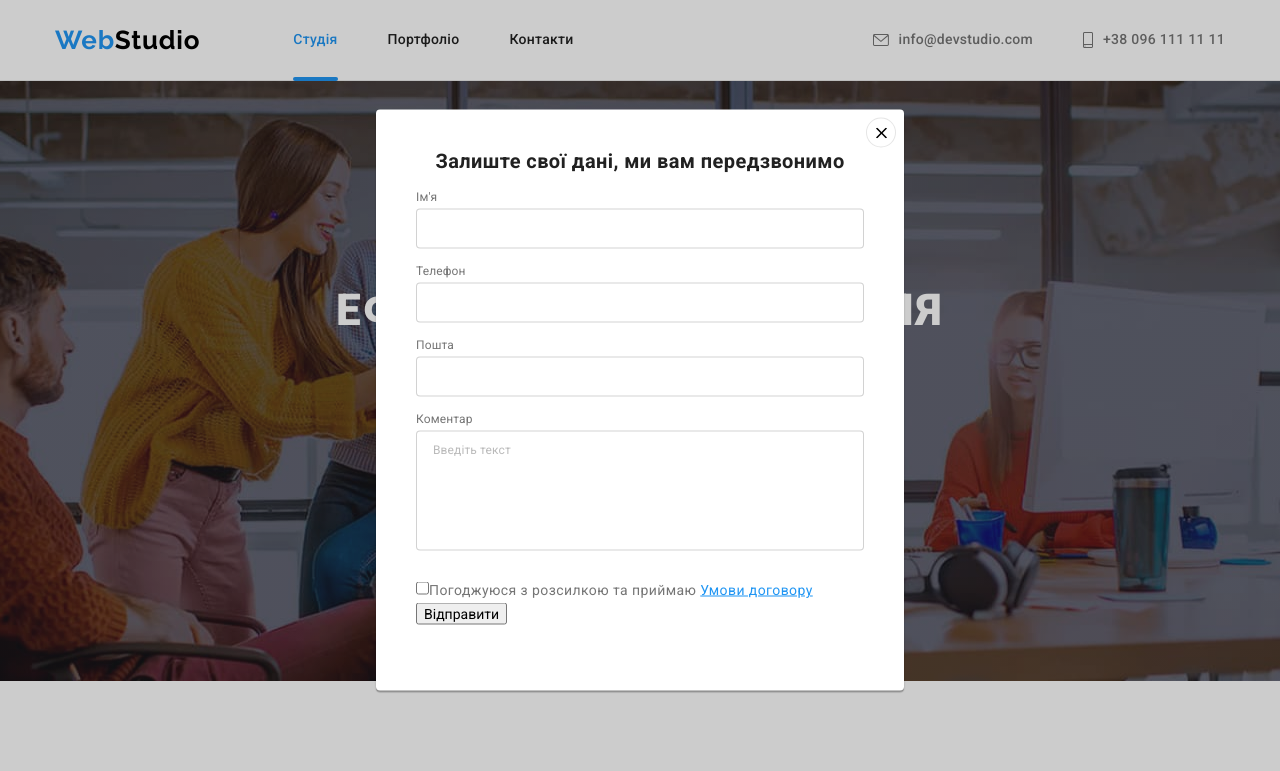
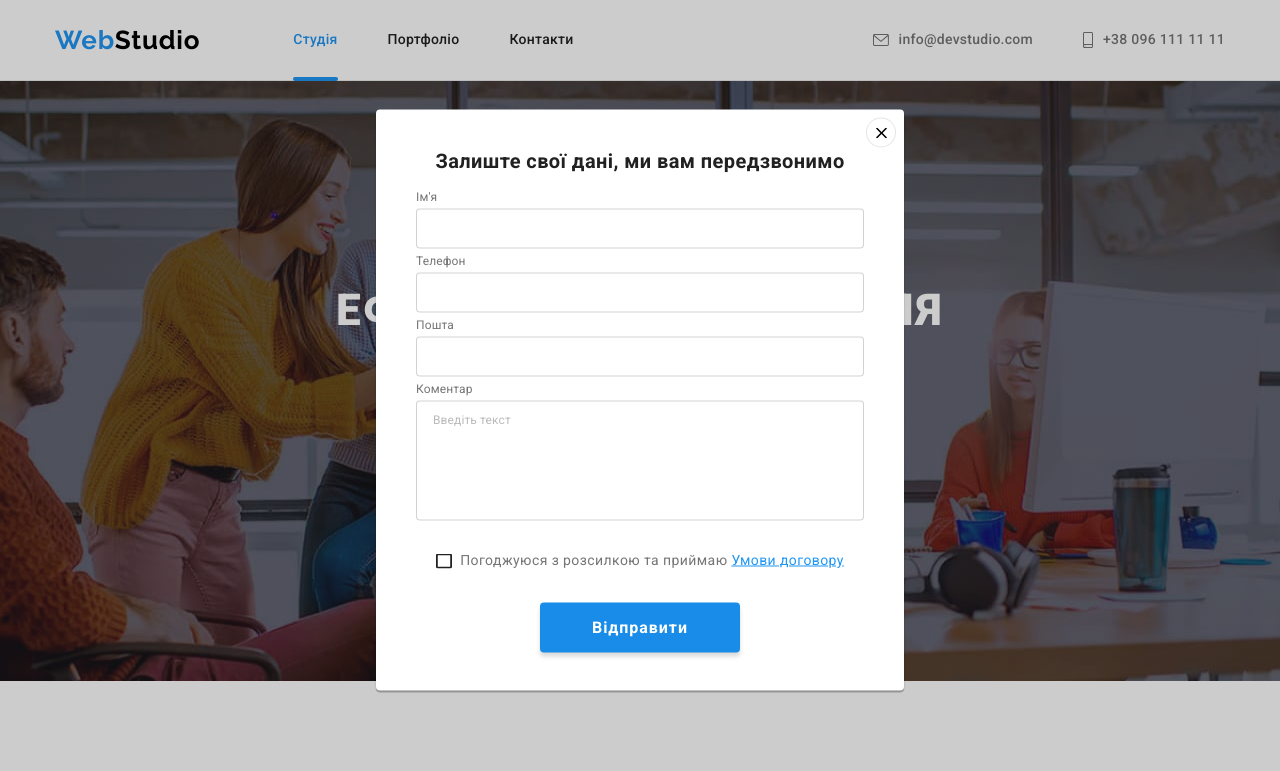
Before and after one commit to Volodymyr-Mospan/goit-markup-hw-06, a plain HTML site: page index.html in a window 1280 px wide. Both pictures are taken after a click on the button "Замовити послугу". Shown: the top 771 px of the page. Drawn offline with nearby package versions, Linux system fonts and the light colour scheme.

Commit message:
Adds buttom submit

```diff
--- a/css/styles.css
+++ b/css/styles.css
@@ -878,6 +878,10 @@ body {
   margin-bottom: 20px;
 }
 
+.modal-form-label {
+  margin-bottom: 10px;
+}
+
 .modal-form-name {
   margin-bottom: 4px;
   font-size: 12px;
@@ -885,9 +889,20 @@ body {
   letter-spacing: 0.01em;
 }
 
+.modal-form-icon-box {
+  position: relative;
+}
+
+.modal-form-icon {
+  position: absolute;
+  top: 11px;
+  left: 12px;
+
+  transform: translate(-50% -50%);
+}
+
 .modal-form-input {
   padding: 11px 41px;
-  margin-bottom: 10px;
 
   width: 100%;
 
@@ -897,13 +912,16 @@ body {
 
 .modal-form-input:hover,
 .modal-form-input:focus {
-  cursor: pointer;
-
   border: 1px solid var(--accent-color);
 }
 
 .modal-form-input:focus-visible {
   outline: none;
+}
+
+.modal-form-input:hover + .modal-form-icon,
+.modal-form-input:focus + .modal-form-icon {
+  fill: var(--accent-color);
 }
 
 .modal-form-comment-input {
@@ -919,9 +937,11 @@ body {
 
 .modal-form-comment-input:hover,
 .modal-form-comment-input:focus {
-  cursor: pointer;
+  border: 1px solid var(--accent-color);
+}
 
-  border: 1px solid var(--accent-color);
+.modal-form-comment-input:focus-visible {
+  outline: none;
 }
 
 .modal-form-comment-input::placeholder {
@@ -931,9 +951,56 @@ body {
   color: rgba(117, 117, 117, 0.5);
 }
 
+.modal-form-offer-box {
+  display: flex;
+  justify-content: center;
+  margin-bottom: 30px;
+}
+
+.modal-form-offer {
+  font-weight: 400;
+  font-size: 14px;
+  line-height: 1.71;
+
+  letter-spacing: 0.03em;
+}
+
+.checkbox.visually-hidden {
+}
+
+.check-box-new {
+  display: inline-block;
+  vertical-align: middle;
+
+  width: 16px;
+  height: 15px;
+  margin-right: 8px;
+
+  background-image: url(../images/check-empty.svg);
+}
+
+.checkbox:checked + .check-box-new {
+  background-image: url(../images/check.svg);
+}
+
 .modal-form-offer-link {
   color: var(--accent-color);
 }
 
 .modal-form-submit {
+  display: block;
+  padding: 10px 52px;
+  margin-left: auto;
+  margin-right: auto;
+
+  font-weight: 700;
+  font-size: 16px;
+  line-height: 1.88;
+  letter-spacing: 0.06em;
+  color: var(--primary-bg-color);
+
+  background: #188ce8;
+  box-shadow: 0px 4px 4px rgba(0, 0, 0, 0.15);
+  border-radius: 4px;
+  border-style: none;
 }
--- a/index.html
+++ b/index.html
@@ -454,6 +454,8 @@
       </div>
     </footer>
 
+    <!-- Модальне вікно з формою -->
+
     <div class="backdrop is-hidden" data-modal>
       <div class="modal">
         <button class="button-closing" type="button" data-modal-close>
@@ -466,40 +468,59 @@
           <p class="title">Залиште свої дані, ми вам передзвонимо</p>
 
           <fieldset class="modal-form-fields">
-            <label class="modal-form-label"
-              ><span class="modal-form-name">Ім'я</span
-              ><input class="modal-form-input" type="text" name="name" />
+            <label class="modal-form-label">
+              <span class="modal-form-name">Ім'я</span>
+              <div class="modal-form-icon-box">
+                <input class="modal-form-input" type="text" name="name" required />
+                <svg class="modal-form-icon" width="18" height="18">
+                  <use href="./images/icon.svg#icon-person"></use>
+                </svg>
+              </div>
             </label>
 
-            <label class="modal-form-label"
-              ><span class="modal-form-name">Телефон</span
-              ><input class="modal-form-input" type="tel" name="tel" />
+            <label class="modal-form-label">
+              <span class="modal-form-name">Телефон</span>
+              <div class="modal-form-icon-box">
+                <input class="modal-form-input" type="tel" name="tel" required />
+                <svg class="modal-form-icon" width="18" height="18">
+                  <use href="./images/icon.svg#icon-phone"></use>
+                </svg>
+              </div>
             </label>
 
-            <label class="modal-form-label"
-              ><span class="modal-form-name">Пошта</span
-              ><input class="modal-form-input" type="email" name="email" />
+            <label class="modal-form-label">
+              <span class="modal-form-name">Пошта</span>
+              <div class="modal-form-icon-box">
+                <input class="modal-form-input" type="email" name="email" required />
+                <svg class="modal-form-icon" width="18" height="18">
+                  <use href="./images/icon.svg#icon-email"></use>
+                </svg>
+              </div>
             </label>
 
             <label class="modal-form-label"
               ><span class="modal-form-name">Коментар</span
               ><textarea
                 class="modal-form-comment-input"
-                name="modal-form-comment-input"
+                name="comments"
                 placeholder="Введіть текст"
               ></textarea>
             </label>
           </fieldset>
 
-          <label class="modal-form-offer"
-            ><input
-              type="checkbox"
-              name="modal-form-offer"
-              value="Погоджуюся з розсилкою та приймаю Умови договору"
-            />Погоджуюся з розсилкою та приймаю</label
-          >
-          <a class="modal-form-offer-link" href="">Умови договору</a>
-
+          <div class="modal-form-offer-box">
+            <label class="modal-form-offer">
+              <input
+                class="checkbox visually-hidden"
+                type="checkbox"
+                name="modal-form-offer"
+                value="Погоджуюся з розсилкою та приймаю Умови договору"
+                required
+              />
+              <span class="check-box-new"></span>Погоджуюся з розсилкою та приймаю
+              <a class="modal-form-offer-link" href="">Умови договору</a>
+            </label>
+          </div>
           <button class="modal-form-submit" type="submit">Відправити</button>
         </form>
       </div>
```
Also changed, not shown: images/check-empty.svg (added), images/check.svg (added), images/icon.svg.
